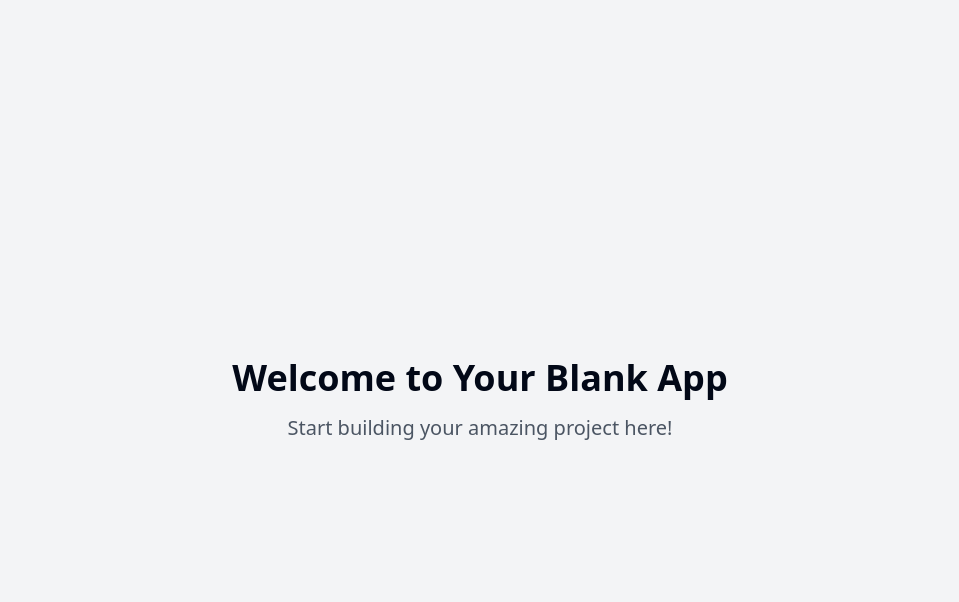
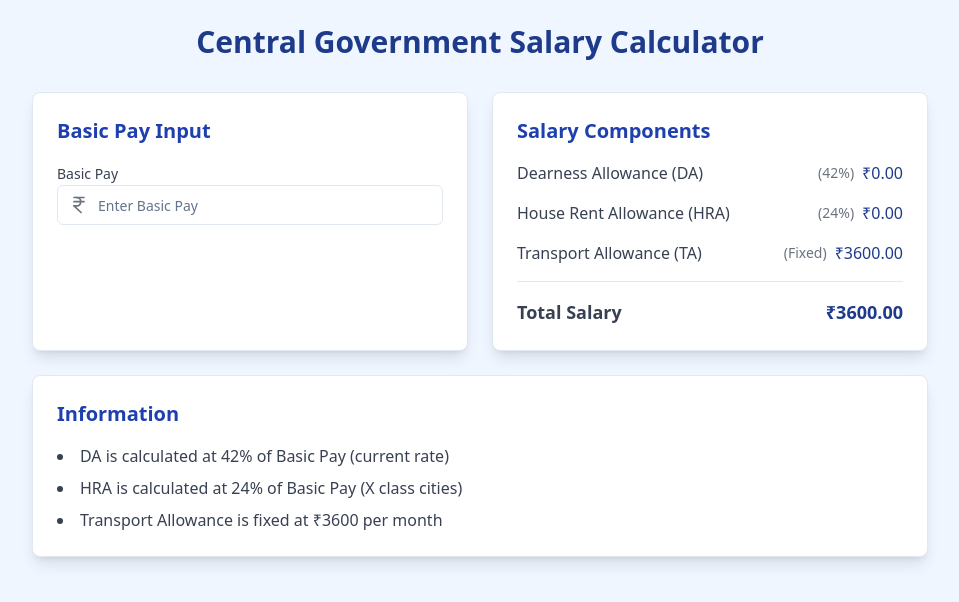
Before and after one commit to vpvijay07/salary-sense-central-govt, a React (Vite) app: page / in a window 1280 px wide. Shown: the top 602 px of the page, without its empty margins (160-1119 px from the left). Built offline with nearby package versions, Linux system fonts and the light colour scheme.

Commit message:
feat: Implement salary calculator

```diff
--- /dev/null
+++ b/src/components/SalaryCalculator.tsx
@@ -0,0 +1,111 @@
+
+import React, { useState, useEffect } from 'react';
+import { Card } from "@/components/ui/card";
+import { Label } from "@/components/ui/label";
+import { Input } from "@/components/ui/input";
+import { IndianRupee } from "lucide-react";
+
+const SalaryCalculator = () => {
+  const [basicPay, setBasicPay] = useState<number>(0);
+  const [da, setDa] = useState<number>(0);
+  const [hra, setHra] = useState<number>(0);
+  const [ta, setTa] = useState<number>(0);
+  const [total, setTotal] = useState<number>(0);
+
+  // Current DA rate (42% as of 2024)
+  const DA_RATE = 0.42;
+  // HRA rate (24% for X class cities)
+  const HRA_RATE = 0.24;
+  // TA fixed amount (can be adjusted based on city classification)
+  const TA_AMOUNT = 3600;
+
+  useEffect(() => {
+    // Calculate DA
+    const daAmount = basicPay * DA_RATE;
+    setDa(daAmount);
+
+    // Calculate HRA
+    const hraAmount = basicPay * HRA_RATE;
+    setHra(hraAmount);
+
+    // Set TA (fixed amount)
+    setTa(TA_AMOUNT);
+
+    // Calculate total
+    setTotal(basicPay + daAmount + hraAmount + TA_AMOUNT);
+  }, [basicPay]);
+
+  return (
+    <div className="min-h-screen p-6 bg-blue-50">
+      <div className="max-w-4xl mx-auto space-y-6">
+        <h1 className="text-3xl font-bold text-center text-blue-900 mb-8">
+          Central Government Salary Calculator
+        </h1>
+
+        <div className="grid md:grid-cols-2 gap-6">
+          {/* Input Section */}
+          <Card className="p-6 shadow-lg">
+            <h2 className="text-xl font-semibold text-blue-800 mb-4">Basic Pay Input</h2>
+            <div className="space-y-4">
+              <div>
+                <Label htmlFor="basicPay" className="text-gray-700">Basic Pay</Label>
+                <div className="relative">
+                  <IndianRupee className="absolute left-3 top-2.5 h-5 w-5 text-gray-500" />
+                  <Input
+                    id="basicPay"
+                    type="number"
+                    placeholder="Enter Basic Pay"
+                    className="pl-10"
+                    value={basicPay || ''}
+                    onChange={(e) => setBasicPay(Number(e.target.value))}
+                  />
+                </div>
+              </div>
+            </div>
+          </Card>
+
+          {/* Results Section */}
+          <Card className="p-6 shadow-lg">
+            <h2 className="text-xl font-semibold text-blue-800 mb-4">Salary Components</h2>
+            <div className="space-y-4">
+              <ResultRow label="Dearness Allowance (DA)" value={da} rate={`${DA_RATE * 100}%`} />
+              <ResultRow label="House Rent Allowance (HRA)" value={hra} rate={`${HRA_RATE * 100}%`} />
+              <ResultRow label="Transport Allowance (TA)" value={ta} rate="Fixed" />
+              <div className="border-t pt-4 mt-4">
+                <ResultRow label="Total Salary" value={total} isBold={true} />
+              </div>
+            </div>
+          </Card>
+        </div>
+
+        <Card className="p-6 shadow-lg mt-6">
+          <h2 className="text-xl font-semibold text-blue-800 mb-4">Information</h2>
+          <ul className="list-disc list-inside space-y-2 text-gray-700">
+            <li>DA is calculated at {DA_RATE * 100}% of Basic Pay (current rate)</li>
+            <li>HRA is calculated at {HRA_RATE * 100}% of Basic Pay (X class cities)</li>
+            <li>Transport Allowance is fixed at ₹{TA_AMOUNT} per month</li>
+          </ul>
+        </Card>
+      </div>
+    </div>
+  );
+};
+
+const ResultRow = ({ label, value, rate, isBold = false }: {
+  label: string;
+  value: number;
+  rate?: string;
+  isBold?: boolean;
+}) => (
+  <div className={`flex justify-between items-center ${isBold ? 'font-bold text-lg' : ''}`}>
+    <span className="text-gray-700">{label}</span>
+    <div className="flex items-center gap-2">
+      {rate && !isBold && (
+        <span className="text-sm text-gray-500">({rate})</span>
+      )}
+      <span className="text-blue-900">₹{value.toFixed(2)}</span>
+    </div>
+  </div>
+);
+
+export default SalaryCalculator;
--- a/src/pages/Index.tsx
+++ b/src/pages/Index.tsx
@@ -1,14 +1,8 @@
-// Update this page (the content is just a fallback if you fail to update the page)
+
+import SalaryCalculator from "@/components/SalaryCalculator";
 
 const Index = () => {
-  return (
-    <div className="min-h-screen flex items-center justify-center bg-gray-100">
-      <div className="text-center">
-        <h1 className="text-4xl font-bold mb-4">Welcome to Your Blank App</h1>
-        <p className="text-xl text-gray-600">Start building your amazing project here!</p>
-      </div>
-    </div>
-  );
+  return <SalaryCalculator />;
 };
 
 export default Index;
```
